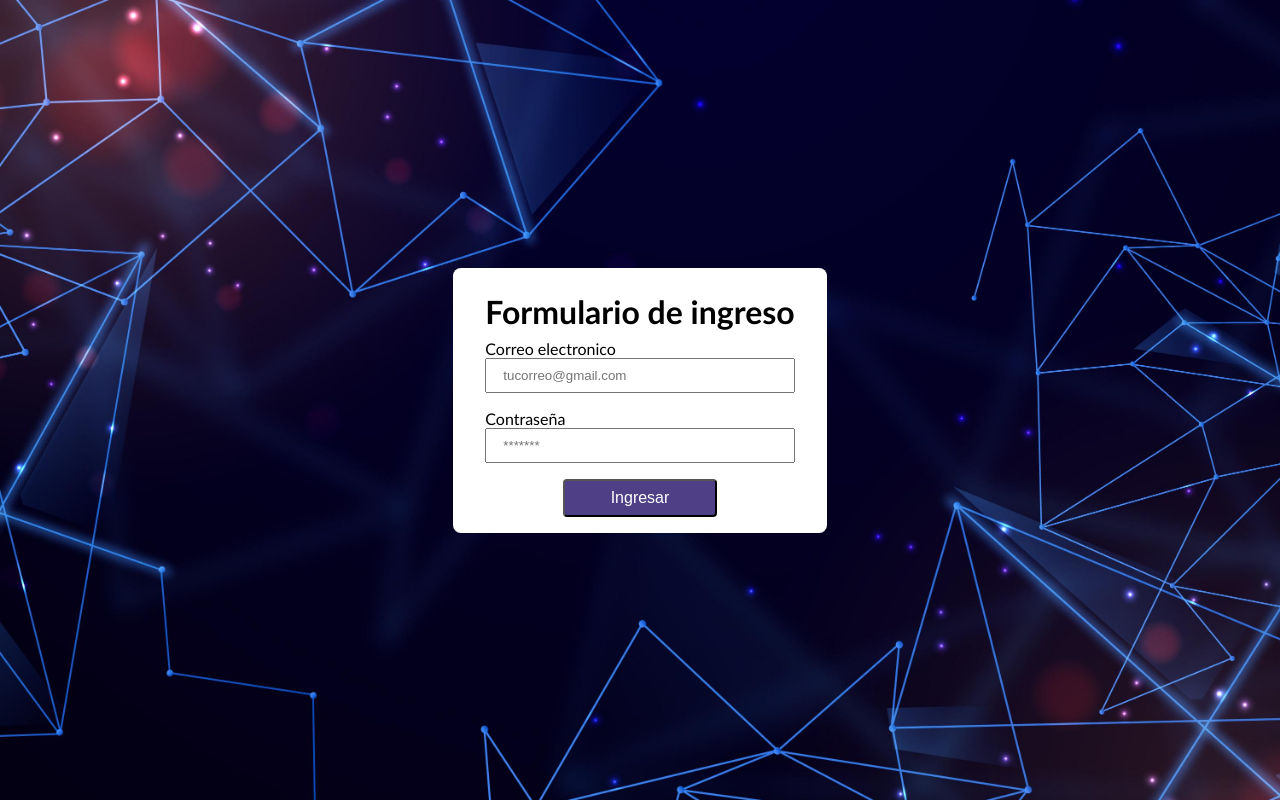
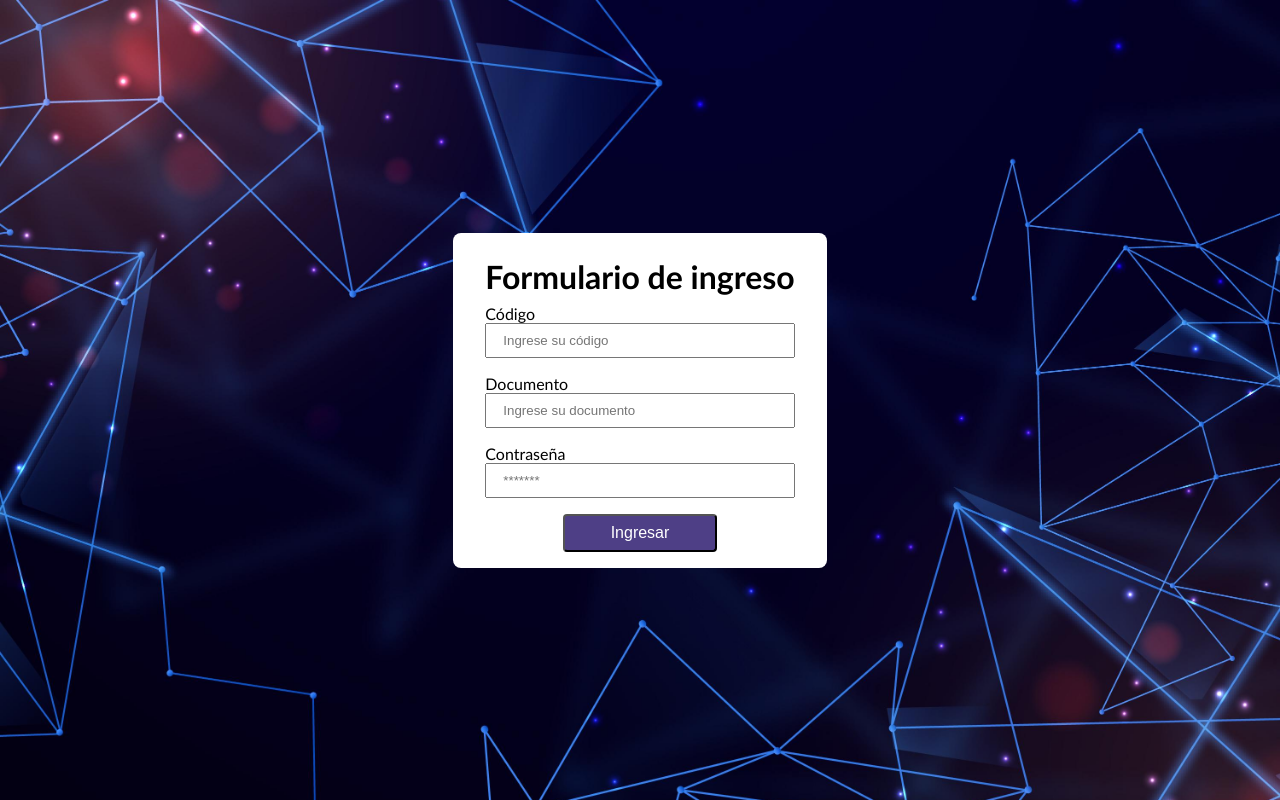
Before and after one commit to jeanpaulufps/PortalU, a React (Vite) app: page /login in a window 1280 px wide. Built offline with nearby package versions, Linux system fonts and the light colour scheme.

Commit message:
login actualizado

```diff
--- a/src/pages/Login.jsx
+++ b/src/pages/Login.jsx
@@ -4,16 +4,20 @@ import { Link, useLocation, useNavigate } from 'react-router-dom';
 
 function Login() {
   const [loading, setLoading] = useState(false);
-
   const navigate = useNavigate();
 
   const handleSubmit = (e) => {
     e.preventDefault();
     setLoading(true);
-    const [email, password] = e.target;
+    const [codigo, documento, password] = e.target;
 
-    if (!email.value) {
-      toast.error('El correo es obligatorio');
+    if (!codigo.value) {
+      toast.error('El código es obligatorio');
+      setLoading(false);
+      return;
+    }
+    if (!documento.value) {
+      toast.error('El documento es obligatorio');
       setLoading(false);
       return;
     }
@@ -27,8 +31,6 @@ function Login() {
       setLoading(false);
       navigate('/');
     }, 3000);
-
-    // const response = fetch('asdasd').then(e=>e.json()).then(res=> );
   };
 
   return (
@@ -54,9 +56,10 @@ function Login() {
       >
         <h1 style={{ margin: '8px 0' }}>Formulario de ingreso</h1>
         <div style={{ display: 'flex', flexDirection: 'column', gap: 16 }}>
+
           <div>
-            <label style={{ display: 'block' }} htmlFor="">
-              Correo electronico
+            <label style={{ display: 'block' }} htmlFor="codigo">
+              Código
             </label>
             <input
               style={{
@@ -64,13 +67,30 @@ function Login() {
                 display: 'block',
                 width: '-webkit-fill-available',
               }}
-              placeholder="tucorreo@gmail.com"
-              type="email"
+              placeholder="Ingrese su código"
+              type="text"
+              id="codigo"
             />
           </div>
 
           <div>
-            <label style={{ display: 'block' }} htmlFor="">
+            <label style={{ display: 'block' }} htmlFor="documento">
+              Documento
+            </label>
+            <input
+              style={{
+                padding: '8px 16px',
+                display: 'block',
+                width: '-webkit-fill-available',
+              }}
+              placeholder="Ingrese su documento"
+              type="text"
+              id="documento"
+            />
+          </div>
+
+          <div>
+            <label style={{ display: 'block' }} htmlFor="password">
               Contraseña
             </label>
             <input
@@ -81,8 +101,10 @@ function Login() {
               }}
               placeholder="*******"
               type="password"
+              id="password"
             />
           </div>
+
           <input
             style={{
               width: '50%',
```
